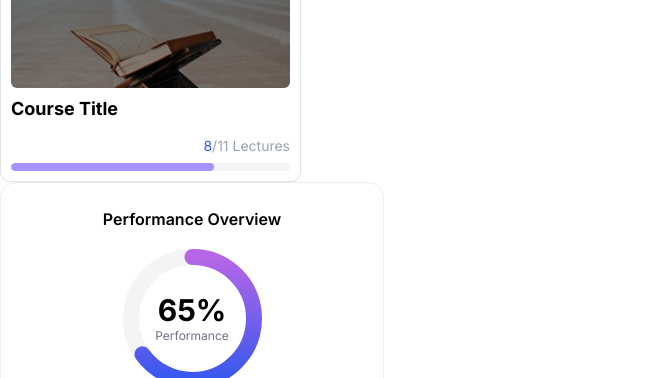
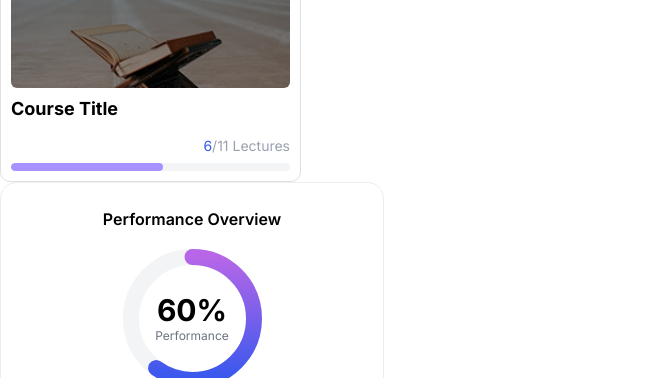
Before and after one commit to Inzaar/INZAAR_DASHORAD, a React app: page / in a window 1280 px wide. Shown: the part 5360-5738 px from the top of the page, without its empty margins (0-663 px from the left). Built offline with nearby package versions, Linux system fonts and the light colour scheme; the HTML template or start-up script is replaced by a standard one.

Commit message:
fix small problems

```diff
--- a/src/components/shared/Calender.jsx
+++ b/src/components/shared/Calender.jsx
@@ -41,7 +41,7 @@ export function Calendar18() {
                 // day: "h-9 w-9 p-0 font-normal aria-selected:opacity-100 rounded-full hover:bg-gray-100",
                 // day_today: "text-[#3758EE] font-bold",
                 // day_outside: "day-outside text-muted-foreground opacity-50 aria-selected:bg-accent/50 aria-selected:text-muted-foreground aria-selected:opacity-30",
-                day_disabled: "text-muted-foreground opacity-50",
+                // day_disabled: "text-muted-foreground opacity-50",
                 // day_range_middle: "aria-selected:bg-accent aria-selected:text-accent-foreground",
                 // day_hidden: "invisible",
             }}
--- a/src/components/shared/CourseCard.jsx
+++ b/src/components/shared/CourseCard.jsx
@@ -5,7 +5,7 @@ import img from "../../assets/images/course2.png"
 const CourseCard = ({
     title = "Course Title",
     image = img,
-    completed = 8,
+    completed = 6,
     total = 11,
     className
 }) => {
--- a/src/components/shared/PerformanceCard.jsx
+++ b/src/components/shared/PerformanceCard.jsx
@@ -3,7 +3,7 @@ import { cn } from "@/lib/utils";
 import { TrendingUp } from "lucide-react";
 
 const PerformanceCard = ({
-    percentage = 65,
+    percentage = 60,
     trend = 2.7,
     className
 }) => {
```
